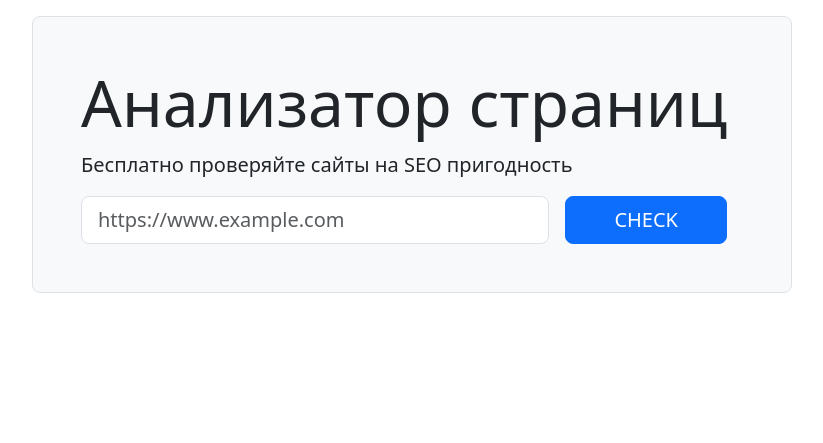
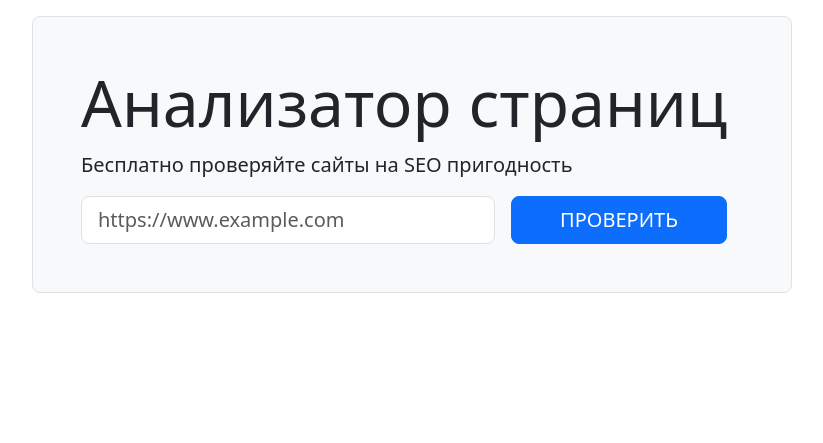
Before and after one commit to Alexey-Shepelev/python-project-83, a Flask app: page / in a window 1280 px wide. Shown: the part 56-499 px from the top of the page, without its empty margins (228-1051 px from the left). Run offline with Flask 2, Linux system fonts and the light colour scheme; some libraries are stand-ins or nearby versions.

Commit message:
Step 6. Translate to Russian 2.

```diff
--- a/page_analyzer/templates/index.html
+++ b/page_analyzer/templates/index.html
@@ -42,7 +42,7 @@
           <p class="lead">Бесплатно проверяйте сайты на SEO пригодность</p>
           <form action="{{ url_for('add_url') }}" method="post" class="d-flex justify-content-center">
             <input type="text" required name="url" placeholder="https://www.example.com" value="{{ url }}" class="form-control form-control-lg">
-            <input type="submit" class="btn btn-primary btn-lg ms-3 px-5 text-uppercase mx-3" value="Check">
+            <input type="submit" class="btn btn-primary btn-lg ms-3 px-5 text-uppercase mx-3" value="Проверить">
           </form>
         </div>
       </div>
--- a/page_analyzer/templates/url.html
+++ b/page_analyzer/templates/url.html
@@ -21,7 +21,7 @@
 </div>
 <h2 class="mt-5 mb-3">Проверки</h2>
 <form method="post" action="{{ url_for('get_checks', id=site.id) }}">
-  <input type="submit" class="btn btn-primary" value="Make check">
+  <input type="submit" class="btn btn-primary" value="Запустить проверку">
 </form>
 <div>
   <table class="table table-bordered table-hover mt-2" data-test="checks">
```
